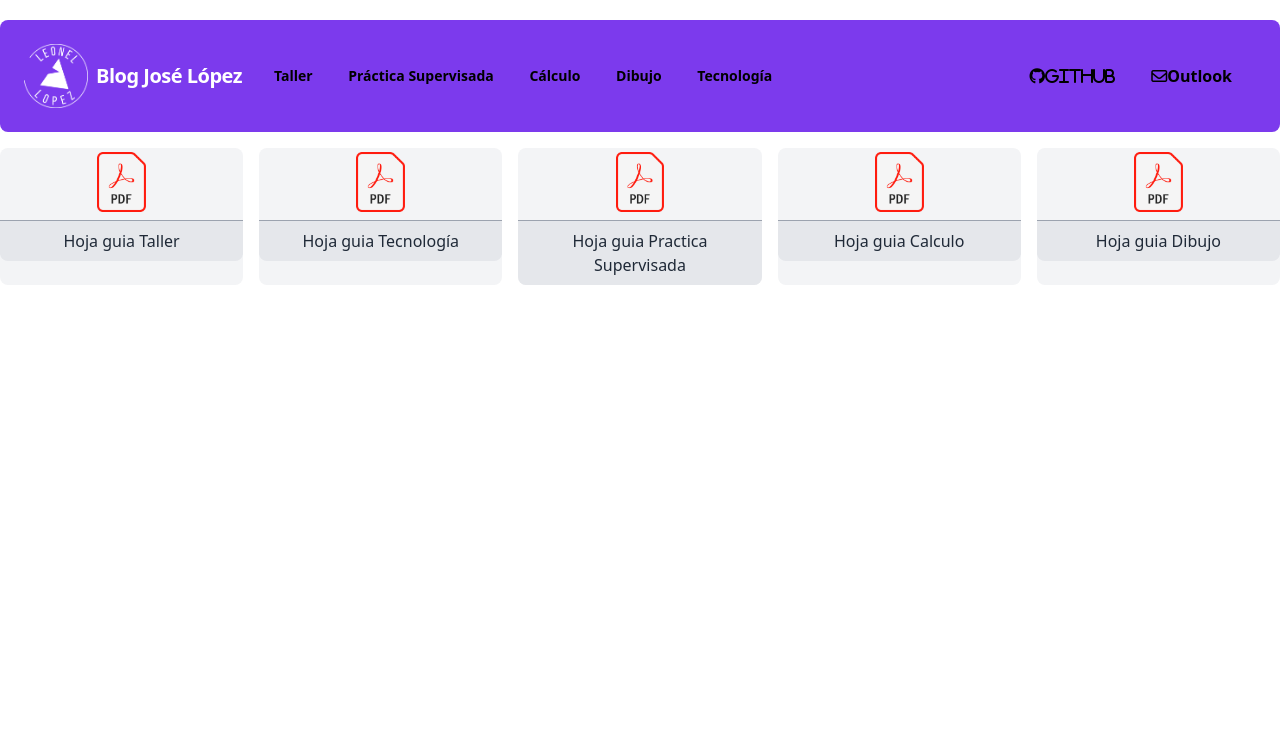
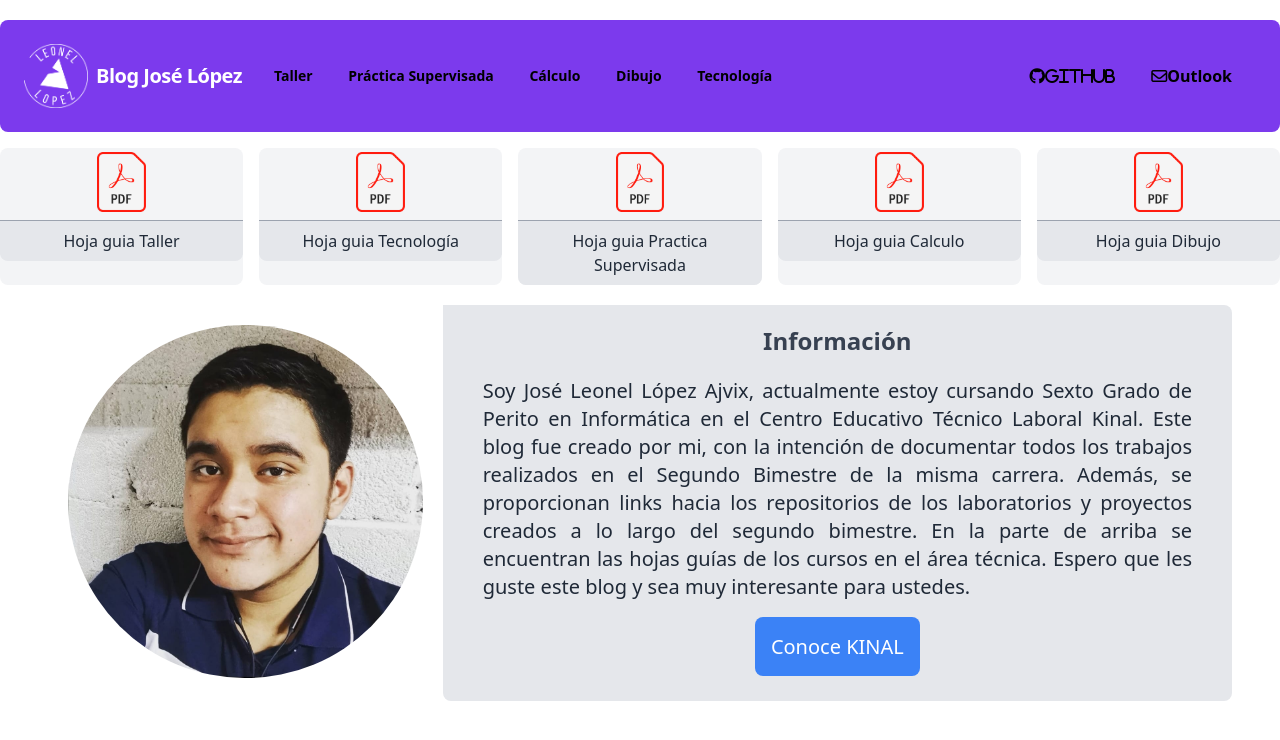
Before and after one commit to jlopez2019044/Blog_Segundo_Bimestre_6to, a plain HTML site: page index.html in a window 1280 px wide. Drawn offline with nearby package versions, Linux system fonts and the light colour scheme.

Commit message:
Se agregó la información personal

```diff
--- a/index.html
+++ b/index.html
@@ -99,12 +99,31 @@
           <img src="img/pdf-logo.png" class="object-contain h-16 w-full pb-1">
       </div>
       </a>
-    <div class="bg-gray-200 text-gray-800 text-l p-2 text-center rounded-b-lg">
-      Hoja guia Dibujo
+      <div class="bg-gray-200 text-gray-800 text-l p-2 text-center rounded-b-lg">
+        Hoja guia Dibujo
+      </div>
     </div>
+  </div>
+    <div class="grid grid-cols-1 md:grid-cols-3 md:grid-flow-col bg-white m-5 mx-12 rounded-lg">
+      <div class="p-5">
+        <img src="img/Foto-Perfil.jpg" class="object-center rounded-full">
+      </div>
+      <div class="bg-gray-200 p-5 col-span-2 md:rounded-r-lg rounded-b-lg text-center">
+        <div class="text-2xl font-semibold text-gray-700">Información</div>
+        <div class="text-justify mt-5 mx-5 text-gray-800 text-xl">
+          Soy José Leonel López Ajvix, actualmente estoy cursando Sexto Grado de Perito en Informática en el Centro
+          Educativo Técnico Laboral Kinal. Este blog fue creado por mi, con la intención de documentar todos los trabajos
+          realizados en el Segundo Bimestre de la misma carrera. Además, se proporcionan links hacia los repositorios de los
+          laboratorios y proyectos creados a lo largo del segundo bimestre. En la parte de arriba se encuentran las hojas
+          guías de los cursos en el área técnica. Espero que les guste este blog y sea muy interesante para ustedes.
+        </div>
+        <div class="mx-12 mt-8 mb-5">
+          <a class="bg-blue-500 p-4 rounded-lg hover:bg-blue-700 text-xl text-white" href="https://www.kinal.org.gt/" target="_blank">
+            Conoce KINAL
+          </a>
+          </div>
+      </div>
     </div>
-
-  </div>
 
 </body>
 </html>
```
Also changed, not shown: img/Foto-Perfil.jpg (added).
